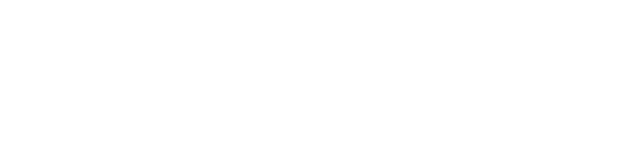
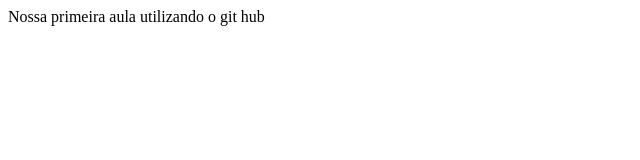
Before and after one commit to renanmiguel23/teste-1A, a plain HTML site: page index.html in a window 1280 px wide. Shown: the whole page, without its empty margins (0-640 px from the left). Drawn offline with Linux system fonts and the light colour scheme.

Commit message:
Nossa primeira aula utilizando o git hub

```diff
--- a/index.html
+++ b/index.html
@@ -6,6 +6,7 @@
     <title>teste 1A</title>
 </head>
 <body>
+   Nossa primeira aula utilizando o git hub
 
 </body>
 </html>
```
